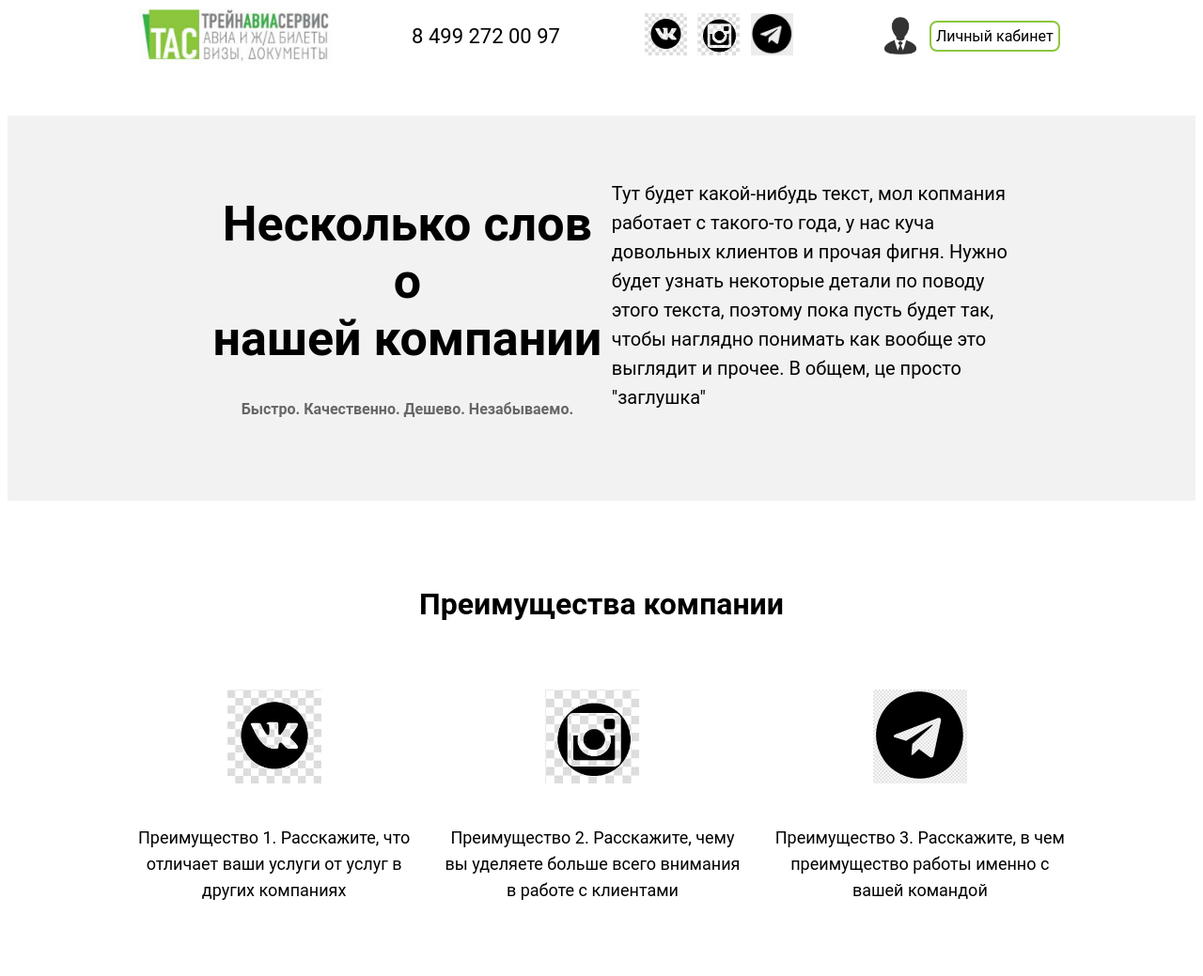
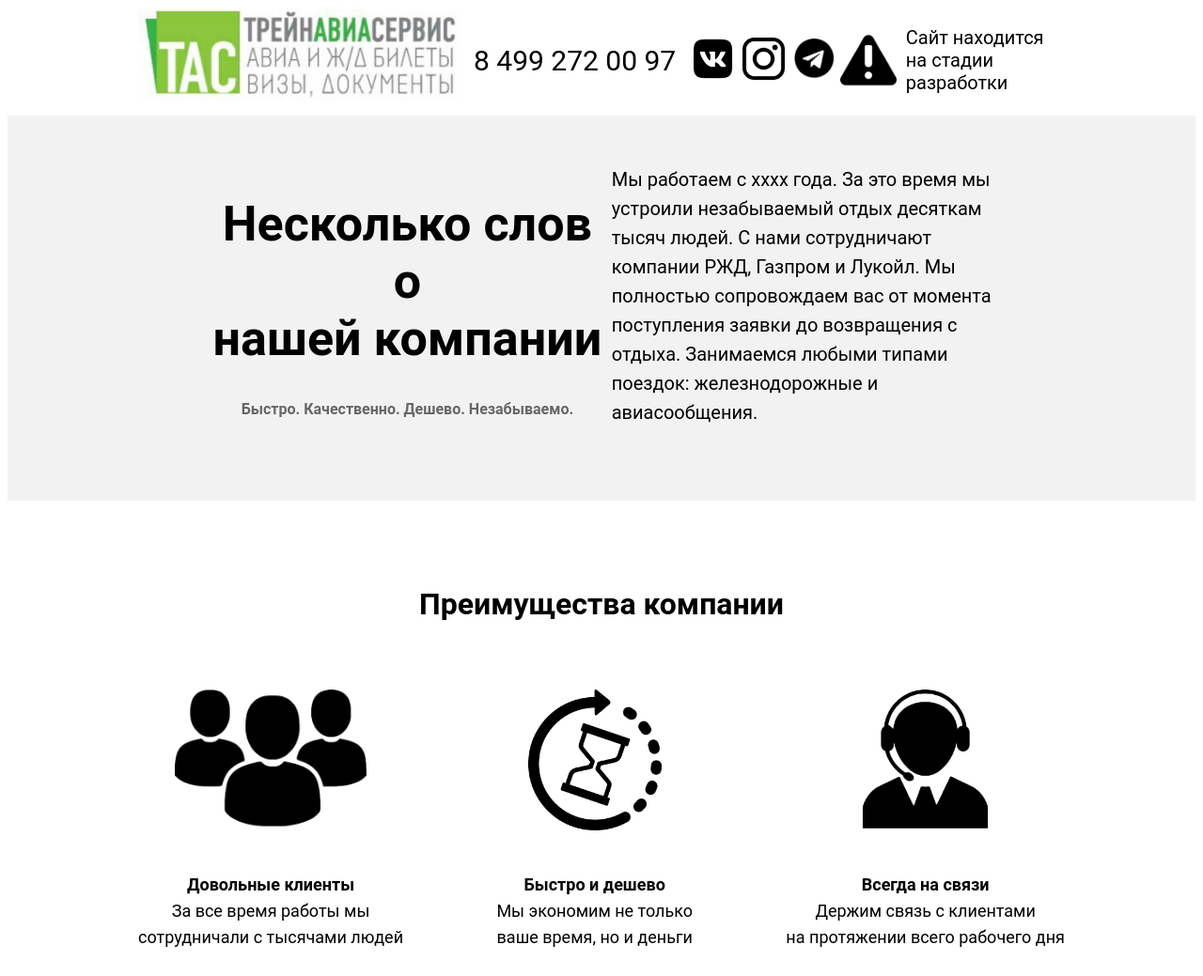
Before and after one commit to tasmsk/tasmsk.github.io, a plain HTML site: page index.html in a window 1280 px wide. Shown: the top 1039 px of the page at 94% size. Drawn offline with Linux system fonts and the light colour scheme.

Commit message:
Edit icons + add data
Edit beta icons and add beta data to fields

```diff
--- a/assets/css/style.css
+++ b/assets/css/style.css
@@ -27,19 +27,19 @@ body {
 }
 
 .header_logo {
-	width: 207px;
-	height: 60px;
+	width: 345px;
+	height: 100px;
 }
 
 .phone_number {
 	display: flex;
 	justify-content: center;
 	align-items: center;
-	width: 160px;
+	width: 250px;
 }
 
 .phone_number a {
-	font-size: 22px;
+	font-size: 30px;
 	text-align: center;
 	text-decoration: none;
 	color: black;
@@ -60,7 +60,7 @@ body {
 	display: flex;
 	justify-content: space-around;
 	align-items: center;
-	width: 200px;
+	width: 250px;
 }
 
 .personal_account a {
@@ -72,7 +72,12 @@ body {
 }
 
 .personal_account img {
-	height: 40px;
+	height: 60px;
+	padding-right: 10px;
+}
+
+.personal_account p {
+	font-size: 20px;
 }
 /* end Header */
 
@@ -237,7 +242,7 @@ body {
 }
 
 .image_of_advantage img {
-	height: 100px;
+	height: 150px;
 }
 
 .advantage_text {
--- a/index.html
+++ b/index.html
@@ -3,7 +3,8 @@
 <head>
   <meta charset="utf-8">
   <link rel="stylesheet" type="text/css" href="assets/css/style.css">
-  <title>ТрейнАвиаСервис</title>
+  <link rel="shortcup icon" href="assets/images/logo_icon.png" type="image/png">
+  <title>ТрэйнАвиаСервис</title>
 </head>
 <body>
 
@@ -22,14 +23,17 @@
       </div>
 
       <div class="social_networks">
-        <a href="#"><img src="assets/images/vk.jpg"></a>
-        <a href="#"><img src="assets/images/inst.jpg"></a>
-        <a href="#"><img src="assets/images/telegr.jpg"></a>
+        <a href="#"><img src="assets/images/vk_ic.png"></a>
+        <a href="#"><img src="assets/images/inst_ic.png"></a>
+        <a href="#"><img src="assets/images/telegr_ic.png"></a>
       </div>
 
       <div class="personal_account">
-        <img src="assets/images/logout.png">
-        <a href="#">Личный кабинет</a>
+        <!--<img src="assets/images/logout.png">
+        <a href="#">Личный кабинет</a>-->
+        <img src="assets/images/warn.png">
+        <p>Сайт находится на стадии разработки</p>
+
       </div>
 
       <!-- <nav class="nav">
@@ -63,7 +67,8 @@
 
       </div>
       <div class="text_about_us">
-        <span>Тут будет какой-нибудь текст, мол копмания работает с такого-то года, у нас куча довольных клиентов и прочая фигня. Нужно будет узнать некоторые детали по поводу этого текста, поэтому пока пусть будет так, чтобы наглядно понимать как вообще это выглядит и прочее. В общем, це просто "заглушка" </span>
+        <span>Мы работаем с xxxx года. За это время мы устроили незабываемый отдых десяткам тысяч людей. С нами сотрудничают компании РЖД, Газпром и Лукойл. Мы полностью сопровождаем
+        вас от момента поступления заявки до возвращения с отдыха. Занимаемся любыми типами поездок: железнодорожные и авиасообщения.</span>
       </div>
   </div>
 </div>
@@ -122,31 +127,31 @@
     <div class="list_of_advantages">
       <div class="advantage_1">
         <div class="image_of_advantage">
-          <img src="assets/images/vk.jpg">
+          <img src="assets/images/klients_ic.png">
         </div>
 
         <div class="advantage_text">
-          <span>Преимущество 1. Расскажите, что <br> отличает ваши услуги от услуг в<br> других компаниях</span>
+          <span><b>Довольные клиенты</b><br>За все время работы мы<br>сотрудничали с тысячами людей</span>
         </div>
       </div>
 
       <div class="advantage_2">
         <div class="image_of_advantage">
-          <img src="assets/images/inst.jpg">
+          <img src="assets/images/time.png">
         </div>
 
         <div class="advantage_text">
-          <span>Преимущество 2. Расскажите, чему <br> вы уделяете больше всего внимания <br> в работе с клиентами</span>
+          <span><b>Быстро и дешево</b><br>Мы экономим не только <br>ваше время, но и деньги</span>
         </div>
       </div>
 
       <div class="advantage_3">
         <div class="image_of_advantage">
-          <img src="assets/images/telegr.jpg">
+          <img src="assets/images/vsegda.png">
         </div>
 
         <div class="advantage_text">
-          <span>Преимущество 3. Расскажите, в чем <br> преимущество работы именно с <br> вашей командой</span>
+          <span><b>Всегда на связи</b><br>Держим связь с клиентами<br>на протяжении всего рабочего дня</span>
         </div>
       </div>
     </div>
@@ -178,9 +183,9 @@
           </div>
 
           <div class="social_networks_footer">
-            <a href="#"><img src="assets/images/vk.jpg"></a>
-            <a href="#"><img src="assets/images/inst.jpg"></a>
-            <a href="#"><img src="assets/images/telegr.jpg"></a>
+            <a href="#"><img src="assets/images/vk_ic.png"></a>
+            <a href="#"><img src="assets/images/inst_ic.png"></a>
+            <a href="#"><img src="assets/images/telegr_ic.png"></a>
           </div>
         </div>
 <!--
```
Also changed, not shown: assets/images/inst_ic.jpg (added), assets/images/inst_ic.png (added), assets/images/klients.jpg (added), assets/images/klients_ic.png (added), assets/images/logo_icon.png (added), assets/images/telegr_ic.png (added), assets/images/time.png (added), assets/images/vk_ic.png (added), assets/images/vsegda.jpg (added), assets/images/vsegda.png (added), assets/images/warn.png (added).
